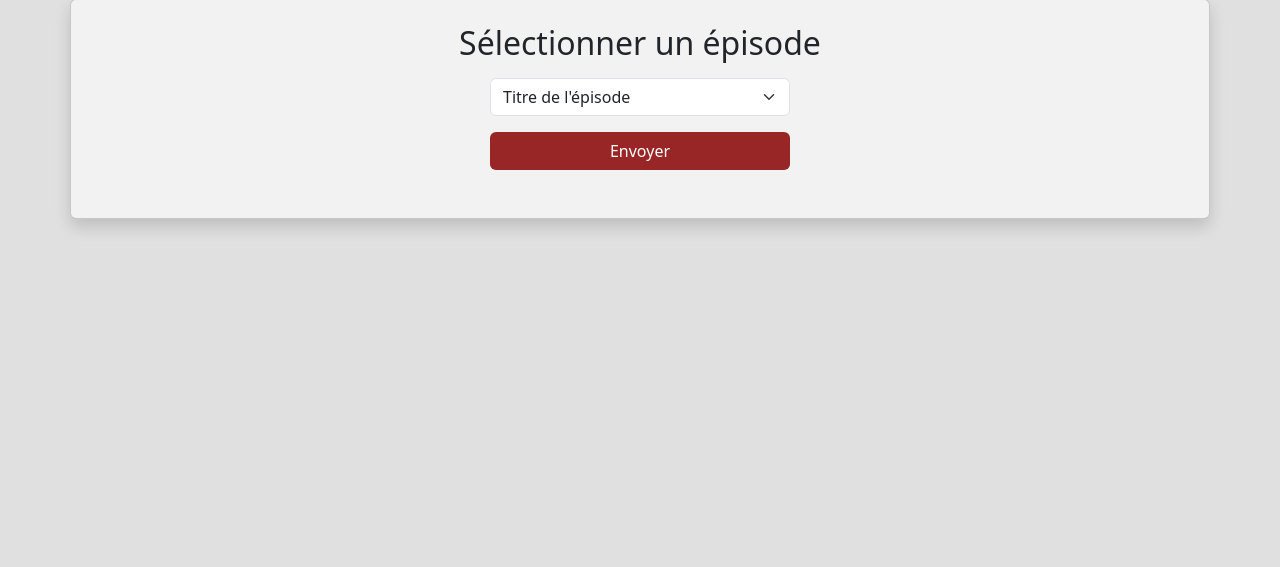
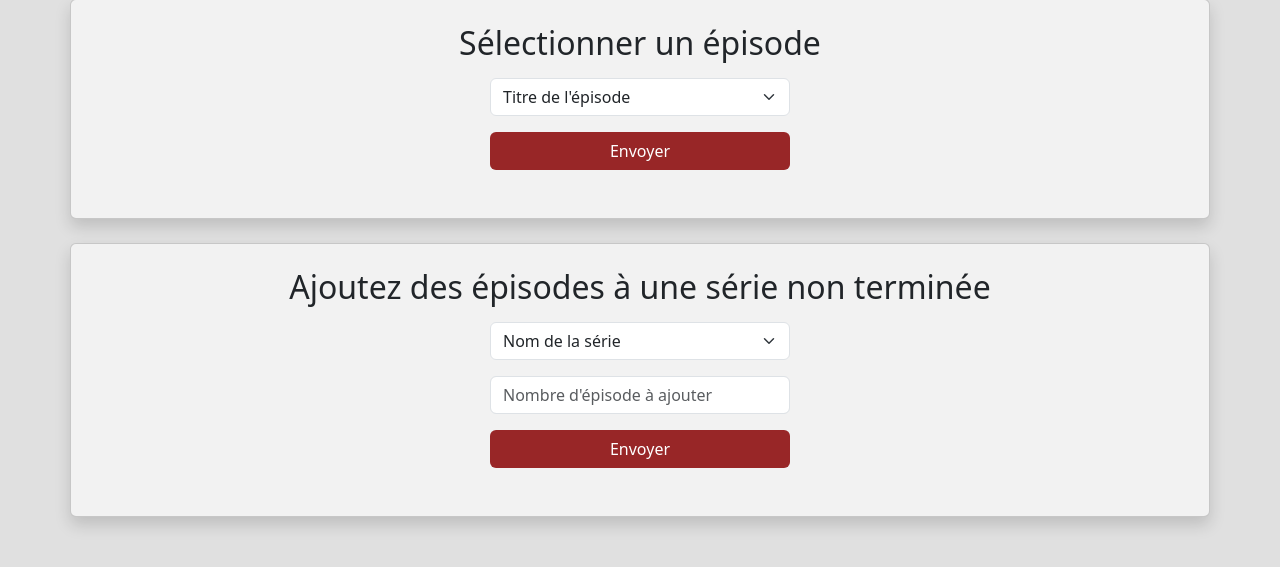
Before and after one commit to MehdiBoustani/INFO0009-2-Project, a PHP site: page /episode.php in a window 1280 px wide. Shown: the part 89-656 px from the top of the page. Run offline with PHP 8.4, Linux system fonts and the light colour scheme; tables that the repository leaves empty hold one stand-in row (values such as "Sample post").

Commit message:
end episode page

```diff
--- a/dump/myDb.sql
+++ b/dump/myDb.sql
@@ -161,7 +161,7 @@ CREATE TABLE IF NOT EXISTS `episode` (
   `EPISODE_NUMBER` int NOT NULL,
   `TITLE` varchar(50) NOT NULL,
   `AIRDATE` date NOT NULL,
-  `WINNER_ID` int,
+  `WINNER_ID` int DEFAULT NULL,
 
   PRIMARY KEY (SERIES_NAME, EPISODE_NUMBER),
 
--- a/www/episode.php
+++ b/www/episode.php
@@ -12,15 +12,31 @@
         <h2>Sélectionner un épisode</h2>
         <form method="post" action="episode.php">
             <div class="input-group mb-3 mt-2">
-                <select class="form-select" style = "width: 300px;" name="title">
-                    <option value="">Titre de l'épisode</option>
-                    <?php
-                        $req = $bdd->query('SELECT TITLE FROM episode');
-                        while ($row = $req->fetch(PDO::FETCH_ASSOC)) {
-                            echo "<option value='" . $row['TITLE'] . "'>" . $row['TITLE'] . "</option>";
+            <select class="form-select" style="width: 300px;" name="title">
+                <option value="">Titre de l'épisode</option>
+                <?php
+
+                    $series_req = $bdd->query('SELECT SERIES_NAME FROM series ORDER BY SERIES_NAME');
+
+                    while ($series_row = $series_req->fetch(PDO::FETCH_ASSOC)) {
+                        $series_name = $series_row['SERIES_NAME'];
+                        echo "<optgroup label='$series_name'>";
+
+                        // Requête pour obtenir les épisodes de cette série
+                        $episode_req = $bdd->prepare('SELECT TITLE, EPISODE_NUMBER FROM episode WHERE SERIES_NAME = ? ORDER BY SERIES_NAME');
+                        $episode_req->execute([$series_name]);
+
+                        // Boucle à travers chaque épisode de cette série
+                        while ($episode_row = $episode_req->fetch(PDO::FETCH_ASSOC)) {
+                            echo "<option value='" . $episode_row['TITLE'] . "'>" . $episode_row['EPISODE_NUMBER'] . " " . $episode_row['TITLE'] . "</option>";
                         }
-                    ?>
-                </select>
+
+                        echo "</optgroup>";
+                    }
+                ?>
+            </select>
+
+
             </div>
             <div class="d-grid gap-2">
                 <button type="submit" class="btn custom-btn">Envoyer</button>
@@ -31,7 +47,7 @@
 </html>
 
 <?php
-    if (isset($_POST['title'])) {
+    if (isset($_POST['title']) && $_POST['title'] != "") {
         $titleSelected = $_POST['title'];
 
         // On fait un joint à gauche pour avoir tous les élements de l'épisode ainsi que du nom et prénom du gagnant
@@ -45,7 +61,7 @@
 
         if ($req->rowCount() <= 0) {
             echo "<div class='error-box'>Vous n'avez pas choisi d'épisode</div>";
-        } else {
+        } else{
             $tuple = $req->fetch();
 
             $newTitle = isset($_POST['new_title']) ? $_POST['new_title'] : $tuple['TITLE'];
@@ -95,7 +111,7 @@
 
                 // Si le gagnant n'existe pas, on renvoie une erreur
                 if (!$person_id) {
-                    echo "<div class='error-box mt-2''>Le candidat spécifié n'existe pas dans la base de donnée. Pour être défini en tant que gagnant de cet épisode, un candidat doit remplir l'un des critères suivants :
+                    echo "<div class='error-box mt-2'>Le candidat spécifié n'existe pas dans la base de donnée. Pour être défini en tant que gagnant de cet épisode, un candidat doit remplir l'un des critères suivants :
                         <ul>
                             <li>Avoir le plus de points accumulés.</li>
                             <li>Gagner une tâche d'égalité spécifique à cet épisode.</li>
@@ -130,7 +146,7 @@
                                         WHERE p.EPISODE_NUMBER = :episode_number
                                             AND p.SERIES_NAME = :series_name
                                         GROUP BY p.CANDIDATE_ID
-                                    ) AS subquery
+                                    )
                                 )
                                 OR (
                                     tiebreakerresult.CANDIDATE_ID = person.ID
@@ -216,8 +232,105 @@
                     </button>
                 </form>
             </div>
+
+
 <?php
         }
     }
 
 ?>
+    <div class='container d-flex flex-column align-items-center card shadow rounded-2 mt-8 mx-auto custom-bg-color p-5 pt-4 mt-4'>
+        <h2>Ajoutez des épisodes à une série non terminée</h2>
+        <form method='post' action='episode.php'>
+            <div class="input-group mb-3 mt-2">
+                <!-- Dropdown list for series names -->
+                <select class="form-select" style = "width: 300px;" name="series_name2">
+                    <option value="">Nom de la série</option>
+                    <?php
+                        // Fetch all series names from the database
+                        $req3 = $bdd->query('SELECT SERIES_NAME FROM series WHERE CHAMPION_ID IS NULL');
+                        while ($row = $req3->fetch(PDO::FETCH_ASSOC)) {
+                            echo "<option value='" . $row['SERIES_NAME'] . "'>" . $row['SERIES_NAME'] . "</option>";
+                        }
+                    ?>
+                </select>
+            </div>
+
+            <input type='number' class='form-control mb-3' name='count_episode' placeholder="Nombre d'épisode à ajouter" min = '1'>
+
+            <div class="d-grid gap-2">
+                    <button type="submit" class="btn custom-btn">Envoyer</button>
+                </div>
+        </form>
+    </div>
+
+<?php
+    if (isset($_POST['series_name2']) && $_POST['series_name2'] != "") {
+        $seriesName2 = $_POST['series_name2'];
+
+?>
+    <?php
+        if (isset($_POST['count_episode']) && $_POST['count_episode'] != "") {
+            $count_episode = $_POST['count_episode'];
+            $series_name = $_POST['series_name2'];
+
+            // On récupère le numéro de l'épisode le plus récent dans la série sélectionnée
+            $req_episode_number = $bdd->prepare("SELECT MAX(EPISODE_NUMBER) AS max_episode_number FROM episode WHERE SERIES_NAME = ?");
+            $req_episode_number->execute([$series_name]);
+            $row = $req_episode_number->fetch(PDO::FETCH_ASSOC);
+            $episode_number = ($row['max_episode_number'] !== null) ? $row['max_episode_number'] + 1 : 1;
+
+            if(isset($_POST['titles'])){
+                $titles = $_POST['titles'];
+
+                $req_episode = $bdd->prepare("INSERT INTO episode (SERIES_NAME, EPISODE_NUMBER, TITLE, AIRDATE) VALUES (:series_name2, :episode_number, :titles, :airdate)");
+
+                for ($i = 0; $i < count($titles); $i++) {
+                    $req_episode->execute(array(
+                        'series_name2' => $seriesName2,
+                        'episode_number' => $episode_number + $i,
+                        'titles' => $titles[$i],
+                        'airdate' => date('Y-m-d')
+                    ));
+
+                    if($req_episode->rowCount() <= 0){
+                        echo "<div class='error-box'>Un problème est survenu lors de l'ajout de l'épisode</div>";
+                    } else{
+                        echo "<div class='success-box'>L'épisode '$titles[$i]' a été ajouté avec succès à la série $seriesName2</div>";
+                    }
+                }
+            }
+
+            ?>
+            <div class='container d-flex flex-column align-items-center card shadow rounded-2 mt-8 mx-auto custom-bg-color p-5 pt-4 mt-4'>
+                <h2>Ajoutez des épisodes à la série : <?php echo $series_name; ?></h2>
+                <form method='post' action='episode.php'>
+                    <input type="hidden" name="count_episode" value="<?php echo $count_episode; ?>">
+                    <input type="hidden" name="series_name2" value="<?php echo $series_name; ?>">
+
+                    <table class='table table-bordered mt-3'>
+                        <thead>
+                            <tr>
+                                <th style="text-align: center;">Numéro</th>
+                                <th style="text-align: center;">Titre de l'épisode</th>
+                            </tr>
+                        </thead>
+                        <tbody>
+                            <?php for ($i = 0; $i < $count_episode; $i++) { ?>
+                                <tr>
+                                    <td style="vertical-align: middle; text-align: center;"><?php echo $episode_number + $i; ?></td>
+                                    <td><input type='text' class='form-control' name='titles[]' placeholder="Titre"></td>
+                                </tr>
+                            <?php } ?>
+                        </tbody>
+                    </table>
+
+                    <div class="d-grid gap-2">
+                        <button type='submit' style="width: 150px;" class='btn custom-btn'>Ajouter</button>
+                    </div>
+                </form>
+            </div>
+    <?php } ?>
+<?php
+    }
+?>
```
